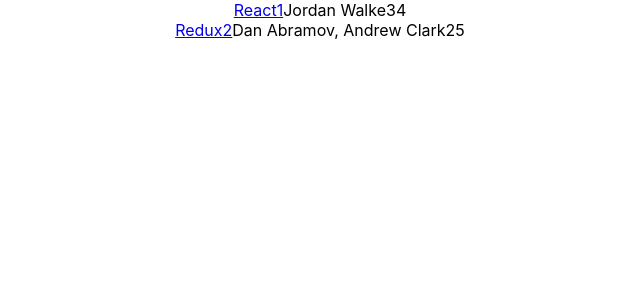
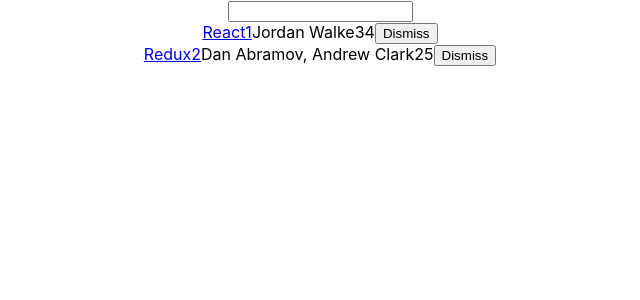
Before and after one commit to juiceghost/hackernews, a React (Create React App) app: page / in a window 1280 px wide. Shown: the top 300 px of the page, without its empty margins (320-960 px from the left). Built offline with nearby package versions, Linux system fonts and the light colour scheme.

Commit message:
Added button and search

```diff
--- a/src/App.js
+++ b/src/App.js
@@ -1,4 +1,4 @@
-import React from 'react';
+import React, { Component } from 'react';
 import './App.css';
 
 const list = [
@@ -18,23 +18,65 @@
     objectID: 1,
   },];
 
-function App() {
-  const helloWorld = 'Welcome to React';
+function isSearched(searchTerm) {
+  return function (item) {
+    return !searchTerm ||
+      item.title.toLowerCase().includes(searchTerm.toLowerCase());
+  }
+}
 
+class App extends Component {
+  constructor(props) {
+    super(props);
+    this.state = {
+      list,
+      searchTerm: '',
+      isItFriday: true
+    };
+    this.onDismiss = this.onDismiss.bind(this);
+    this.onSearchChange = this.onSearchChange.bind(this);
+  }
+  onSearchChange(event) {
+    this.setState({ searchTerm: event.target.value });
+  }
+  onDismiss(id) {
+    console.log("onDismiss ran with id: " + id);
+    const isNotId = item => item.objectID !== id;
+    const updatedList = this.state.list.filter(isNotId);
+    this.setState({ list: updatedList });
+  }
+
+  render() {
     return (
-    <div className="App">
-      {list.map(function (item) {
-        return (
+      <div className="App" >
+        <form>
+          <input
+            type="text"
+            onChange={this.onSearchChange}
+          />
+        </form>
+        {
+          this.state.list.filter(isSearched(this.state.searchTerm)).map(item =>
             <div key={item.objectID}><span>
               <a href={item.url}>{item.title}</a>
             </span>
               <span>{item.author}</span>
               <span>{item.num_comments}</span>
               <span>{item.points}</span>
-          </div>);
-      })}
+              <span>
+                <button
+                  onClick={() => this.onDismiss(item.objectID)}
+                  type="button"
+                > Dismiss
+              </button>
+              </span>
+              {/* {this.state.isItFriday ? "It's friday!" : "Not Friday"} */}
+            </div>
+          )
+        }
       </div>
     );
   }
+}
 
 export default App;
--- a/src/index.js
+++ b/src/index.js
@@ -11,6 +11,6 @@
 // Learn more about service workers: https://bit.ly/CRA-PWA
 serviceWorker.unregister();
 
-if (module.hot) {
+/* if (module.hot) {
     module.hot.accept()
-}
+} */
```
Lines whose indentation alone changed are shown as unchanged.
